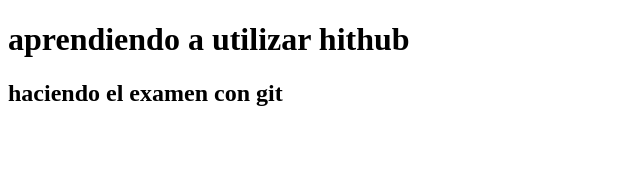
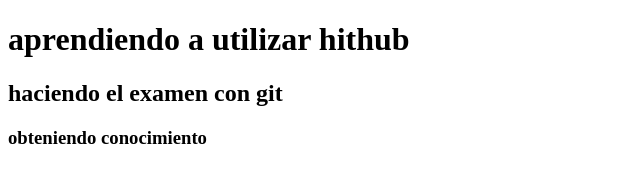
Before and after one commit to Robertgarcia020/examen-robertmejiagarcia, a plain HTML site: page index.html in a window 1280 px wide. Shown: the whole page, without its empty margins (0-640 px from the left). Drawn offline with Linux system fonts and the light colour scheme.

Commit message:
Versión 3

```diff
--- a/index.html
+++ b/index.html
@@ -8,5 +8,6 @@
 <body>
     <h1>aprendiendo a utilizar hithub</h1>
     <h2>haciendo el examen con git</h2>
+    <h3>obteniendo conocimiento</h3>
 </body>
 </html>
```
